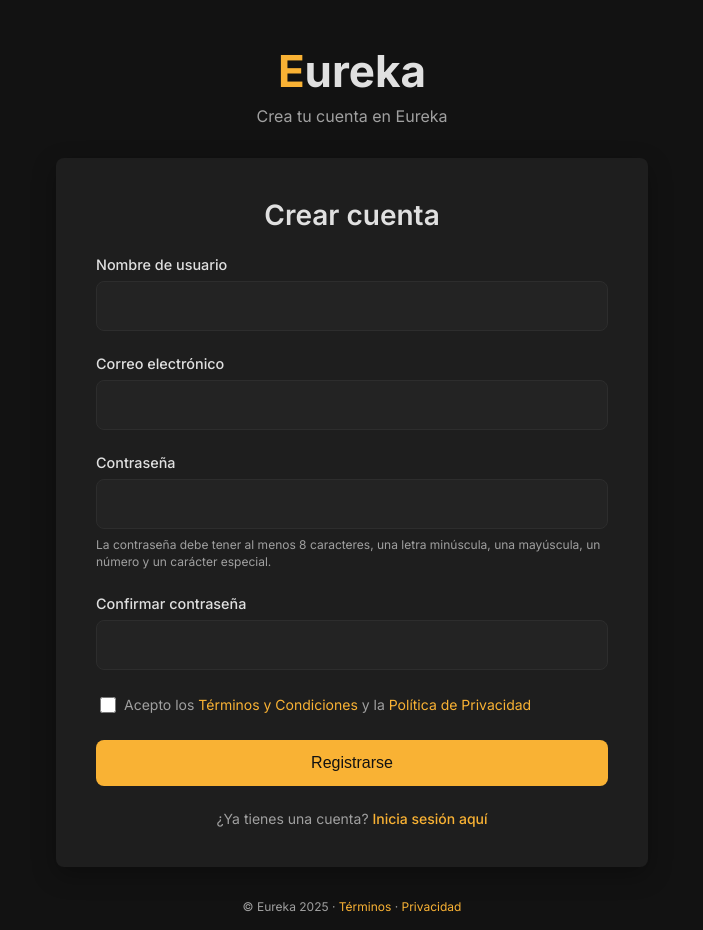
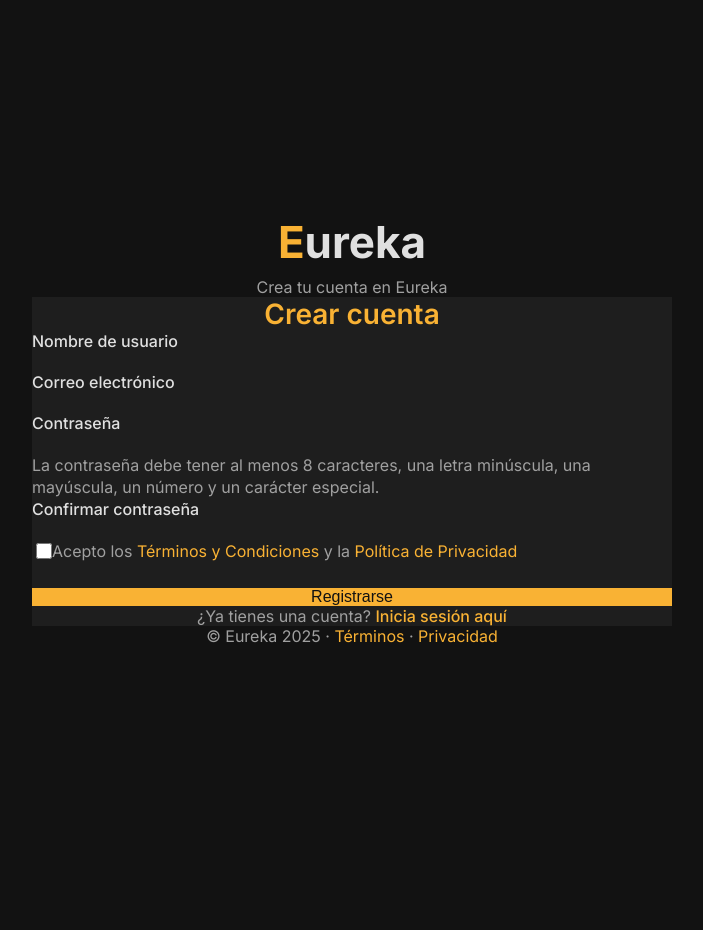
Before and after one commit to AlpucheMad/eureka_web, a Flask app: page /auth/register in a window 1280 px wide. Shown: the whole page, without its empty margins (288-991 px from the left). After the commit the page ends 643 px from the top, so only its background shows below. Run offline with Flask 3, Linux system fonts and the light colour scheme; parts of the project's set-up code (start-up, migrations or seed data) failed here and were passed over; some libraries are stand-ins or nearby versions.

Commit message:
feat: Implementación de estilos adicionales y mejoras CSS

```diff
--- a/app/static/css/auth.css
+++ b/app/static/css/auth.css
@@ -1,3 +1,8 @@
+/**
+ * Eureka - Estilos de autenticación
+ * Estilos específicos para las páginas de login, registro y gestión de contraseñas
+ */
+
 :root {
     --color-primary: #121212; /* Fondo negro oscuro principal */
     --color-secondary: #1E1E1E; /* Fondo para elementos destacados */
@@ -45,17 +50,29 @@
 .auth-container {
     width: 100%;
     max-width: 28rem; /* 448px */
-    padding: 0 var(--container-padding);
+    padding: 0 var(--spacing-md);
     display: flex;
     flex-direction: column;
     align-items: center;
+    min-height: 100vh;
+    justify-content: center;
 }
 
 /* Logo y branding */
 .auth-logo {
-    margin-bottom: 2rem;
+    margin-bottom: var(--spacing-xl);
     text-align: center;
     width: 100%;
+}
+
+.auth-logo .logo-image {
+    max-width: 180px;
+    height: auto;
+    margin-bottom: var(--spacing-sm);
+}
+
+.theme-dark .auth-logo .logo-image {
+    filter: brightness(0) invert(1);
 }
 
 .auth-logo h1 {
@@ -71,57 +88,69 @@
 
 .auth-logo p {
     color: var(--color-text-muted);
-    font-size: 1rem;
-    margin: 0.5rem 0 0;
+    font-size: var(--font-size-base);
+    margin: var(--spacing-xs) 0 0;
 }
 
 /* Tarjeta de autenticación */
 .auth-card {
     background-color: var(--color-secondary);
-    border-radius: var(--border-radius);
+    border-radius: var(--border-radius-md);
     width: 100%;
-    padding: var(--card-padding);
-    box-shadow: 0 0.5rem 1.5rem rgba(0, 0, 0, 0.3);
-    transition: transform 0.3s ease, box-shadow 0.3s ease;
+    padding: var(--spacing-xl);
+    box-shadow: var(--shadow-md);
+    transition: transform var(--transition-normal), box-shadow var(--transition-normal);
+    margin-bottom: var(--spacing-lg);
 }
 
 .auth-card:hover {
     transform: translateY(-2px);
-    box-shadow: 0 0.75rem 2rem rgba(0, 0, 0, 0.4);
+    box-shadow: var(--shadow-lg);
 }
 
 .auth-card h2 {
-    font-size: 1.5rem;
+    font-size: var(--font-size-2xl);
     font-weight: 600;
     margin-top: 0;
-    margin-bottom: 1.5rem;
-    color: var(--color-text);
+    margin-bottom: var(--spacing-lg);
+    color: var(--color-accent);
     text-align: center;
+}
+
+.theme-dark .auth-card {
+    background-color: var(--color-sec-dark-1);
+}
+
+.theme-dark .auth-card h2 {
+    color: var(--color-accent);
 }
 
 /* Formularios */
 .form-group {
-    margin-bottom: 1.5rem;
+    margin-bottom: var(--spacing-lg);
 }
 
 .form-group label {
     display: block;
-    font-size: 0.9rem;
+    font-size: var(--font-size-sm);
     font-weight: 500;
-    margin-bottom: 0.5rem;
-    color: var(--color-text);
+    margin-bottom: var(--spacing-xs);
 }
 
 .form-control {
     width: 100%;
-    background-color: var(--color-input-bg);
-    border: 1px solid var(--color-border);
-    border-radius: var(--border-radius);
-    padding: 0.875rem var(--input-padding);
-    font-size: 1rem;
-    color: var(--color-text);
-    transition: all 0.3s ease;
-    box-sizing: border-box;
+    background-color: var(--color-sec-light-1);
+    border: 1px solid var(--color-sec-light-2);
+    border-radius: var(--border-radius-md);
+    padding: var(--spacing-sm) var(--spacing-md);
+    font-size: var(--font-size-base);
+    transition: all var(--transition-fast);
+}
+
+.theme-dark .form-control {
+    background-color: var(--color-sec-dark-2);
+    border-color: var(--color-sec-dark-1);
+    color: var(--color-text-dark);
 }
 
 .form-control:focus {
@@ -131,39 +160,50 @@
 }
 
 .form-text {
-    font-size: 0.75rem;
+    font-size: var(--font-size-xs);
     color: var(--color-text-muted);
-    margin-top: 0.5rem;
+    margin-top: var(--spacing-xs);
     line-height: 1.4;
 }
 
 .form-check {
     display: flex;
     align-items: center;
-    margin-bottom: 1.5rem;
+    margin-bottom: var(--spacing-md);
 }
 
 .form-check-input {
     width: 1rem;
     height: 1rem;
-    margin-right: 0.5rem;
+    margin-right: var(--spacing-xs);
     accent-color: var(--color-accent);
 }
 
 .form-check-label {
-    font-size: 0.875rem;
+    font-size: var(--font-size-sm);
     color: var(--color-text-muted);
+}
+
+/* Mensajes de error en formularios */
+.form-error {
+    color: #FF5252;
+    font-size: var(--font-size-xs);
+    margin-top: var(--spacing-xs);
+}
+
+.is-invalid {
+    border-color: #FF5252 !important;
 }
 
 /* Botones */
 .btn {
     width: 100%;
-    padding: 0.875rem var(--input-padding);
-    font-size: 1rem;
+    padding: var(--spacing-sm) var(--spacing-md);
+    font-size: var(--font-size-base);
     font-weight: 500;
     text-align: center;
-    border-radius: var(--border-radius);
-    transition: all 0.3s ease;
+    border-radius: var(--border-radius-md);
+    transition: all var(--transition-fast);
     cursor: pointer;
     border: none;
 }
@@ -182,8 +222,8 @@
 /* Enlaces y textos secundarios */
 .auth-links {
     text-align: center;
-    margin-top: 1.25rem;
-    font-size: 0.875rem;
+    margin-top: var(--spacing-md);
+    font-size: var(--font-size-sm);
     color: var(--color-text-muted);
     width: 100%;
 }
@@ -192,7 +232,7 @@
     color: var(--color-accent);
     text-decoration: none;
     font-weight: 500;
-    transition: color 0.3s ease;
+    transition: color var(--transition-fast);
 }
 
 .auth-links a:hover {
@@ -200,13 +240,13 @@
     text-decoration: underline;
 }
 
+/* Footer */
 .auth-footer {
-    margin-top: 2rem;
+    margin-top: var(--spacing-xl);
     text-align: center;
-    font-size: 0.75rem;
+    font-size: var(--font-size-xs);
     color: var(--color-text-muted);
     width: 100%;
-    padding: 0 1rem;
 }
 
 .auth-footer a {
@@ -221,15 +261,17 @@
 /* Mensajes flash */
 .flash-messages {
     width: 100%;
-    margin-bottom: 1.5rem;
+    margin-bottom: var(--spacing-lg);
 }
 
 .alert {
-    padding: 0.875rem var(--input-padding);
-    border-radius: var(--border-radius);
-    margin-bottom: 1rem;
-    font-size: 0.875rem;
+    padding: var(--spacing-sm) var(--spacing-md);
+    border-radius: var(--border-radius-md);
+    margin-bottom: var(--spacing-md);
+    font-size: var(--font-size-sm);
     width: 100%;
+    position: relative;
+    transition: opacity var(--transition-normal);
 }
 
 .alert-success {
@@ -256,38 +298,71 @@
     color: #2196F3;
 }
 
-/* Animaciones */
+/* Botón para cambiar tema */
+.theme-toggle-btn {
+    position: fixed;
+    bottom: var(--spacing-md);
+    right: var(--spacing-md);
+    width: 2.5rem;
+    height: 2.5rem;
+    border-radius: 50%;
+    background-color: var(--color-sec-light-1);
+    color: var(--color-text-light);
+    border: none;
+    cursor: pointer;
+    display: flex;
+    align-items: center;
+    justify-content: center;
+    font-size: var(--font-size-lg);
+    box-shadow: var(--shadow-md);
+    transition: all var(--transition-fast);
+}
+
+.theme-dark .theme-toggle-btn {
+    background-color: var(--color-sec-dark-1);
+    color: var(--color-text-dark);
+}
+
+.theme-toggle-btn:hover {
+    transform: translateY(-2px);
+    box-shadow: var(--shadow-lg);
+}
+
+/* Animaciones y transiciones */
 @keyframes fadeIn {
     from { opacity: 0; transform: translateY(10px); }
     to { opacity: 1; transform: translateY(0); }
 }
 
-.auth-card, .auth-logo {
-    animation: fadeIn 0.5s ease-out forwards;
+.auth-card, .auth-logo, .flash-messages {
+    animation: fadeIn 0.5s ease forwards;
 }
 
-/* Para errores de formulario */
-.form-error {
-    color: var(--color-error);
-    font-size: 0.75rem;
-    margin-top: 0.5rem;
-}
-
-/* Loader para acciones asíncronas */
-.loader {
+/* Spinner para botones */
+.spinner {
     display: inline-block;
     width: 1rem;
     height: 1rem;
-    border: 2px solid rgba(255, 255, 255, 0.3);
+    vertical-align: text-bottom;
+    border: 0.2em solid currentColor;
+    border-right-color: transparent;
     border-radius: 50%;
-    border-top-color: #fff;
-    animation: spin 0.8s linear infinite;
-    margin-right: 0.5rem;
-    vertical-align: middle;
+    animation: spinner-border 0.75s linear infinite;
 }
 
-@keyframes spin {
+@keyframes spinner-border {
     to { transform: rotate(360deg); }
+}
+
+/* Responsive */
+@media (max-width: 600px) {
+    .auth-card {
+        padding: var(--spacing-lg);
+    }
+
+    .auth-logo .logo-image {
+        max-width: 150px;
+    }
 }
 
 /* Media queries para responsividad */
```
Also changed, not shown: app/static/css/components/htmx.css (added, +71 -0 lines), app/static/css/fonts.css (added, +33 -0 lines), app/static/site.webmanifest (added).
